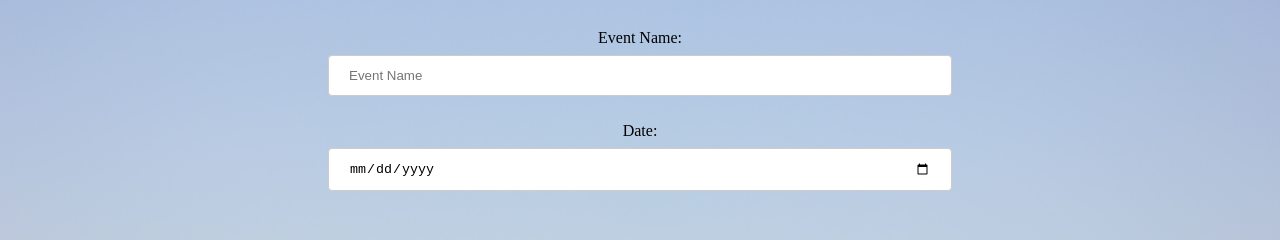
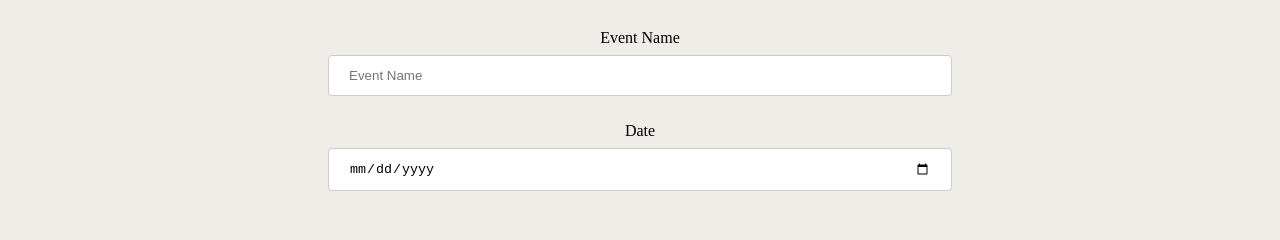
Before and after one commit to mohitkhedkar/vanilla-javascript-mini-projects, a plain HTML site: page CountDown Timer/index.html in a window 1280 px wide. Shown: the part 58-298 px from the top of the page. Drawn offline with Linux system fonts and the light colour scheme.

Commit message:
:hammer: Update Countdown Timer

```diff
--- a/CountDown Timer/index.html
+++ b/CountDown Timer/index.html
@@ -32,9 +32,9 @@
 
  <!--Inputs for the countdown-->
  <form  id="form">
-  <label for="event-name">Event Name:</label>
+  <label for="event-name">Event Name</label>
   <input type="text" id="eventname" placeholder="Event Name" required><br>
-  <label for="event-name">Date:</label>
+  <label for="event-name">Date</label>
   <input type="date" id="date" name="fname" required><br><br>
 </form>
 
--- a/CountDown Timer/style.css
+++ b/CountDown Timer/style.css
@@ -1,15 +1,12 @@
 
 
-* {
+body {
+    background-color: #EEEDE7 ;
     box-sizing: border-box;
+    padding: 0;
+    margin: 0;
 }
 
-body {
-    background-image: url("image/bg.jpg");
-    background-size: cover;
-    background-position: center center;
-    margin: 0;
-}
 
 /* nav-bar Styling */
 .navbar {
@@ -32,7 +29,7 @@ body {
 
 .topnav a {
   background-color: rgb(37, 37, 37);
-  float:inline-end;
+  float:right;
   color: #f2f2f2;
   text-align: center;
   padding: 14px 16px;
```
Also changed, not shown: CountDown Timer/image/bg.jpg (deleted).
